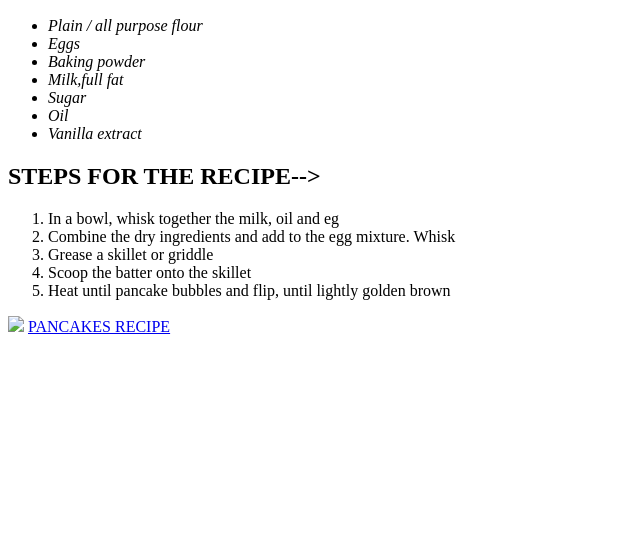
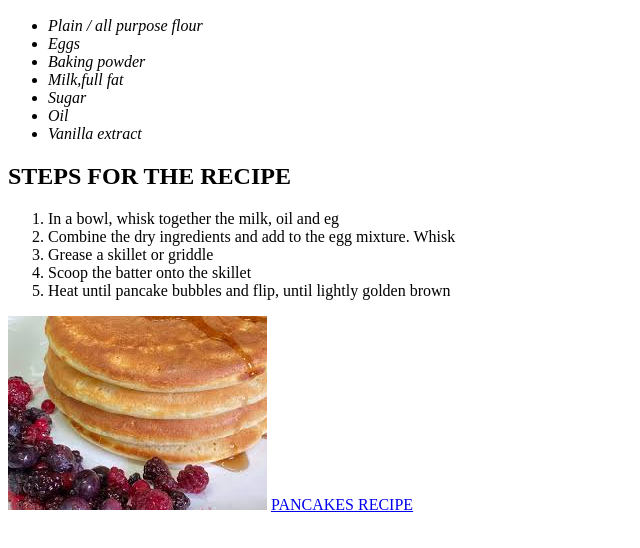
Before and after one commit to NATASHAC-eng/ODIN-RECIPESWEBPAGE, a plain HTML site: page RECIPES/pancake.html in a window 1280 px wide. Shown: the part 110-658 px from the top of the page, without its empty margins (0-640 px from the left). Drawn offline with Linux system fonts and the light colour scheme.

Commit message:
new project

```diff
--- a/RECIPES/pancake.html
+++ b/RECIPES/pancake.html
@@ -22,7 +22,7 @@
     <li>Vanilla extract</li>
 </ul></em>
 
-<h2>STEPS FOR THE RECIPE--></h2>
+<h2>STEPS FOR THE RECIPE</h2>
 
 <ol>
     <li>In a bowl, whisk together the milk, oil and eg</li>
@@ -32,7 +32,7 @@
     <li>Heat until pancake bubbles and flip, until lightly golden brown</li>
 </ol>
 
-<img src="images/pancake.jpg">
+<img src="../images/pancake.jpg" alt="delicious picture of pancakes">
 
 <a href= "https://www.hoteatsandcoolreads.com/2014/01/from-scratch-pancakes-recipe.html" >PANCAKES RECIPE</a>
 
```
Also changed, not shown: RECIPES/simit.html (+1 -1 lines), RECIPES/spongecake.html (+1 -1 lines), images/images.jpg (deleted).
